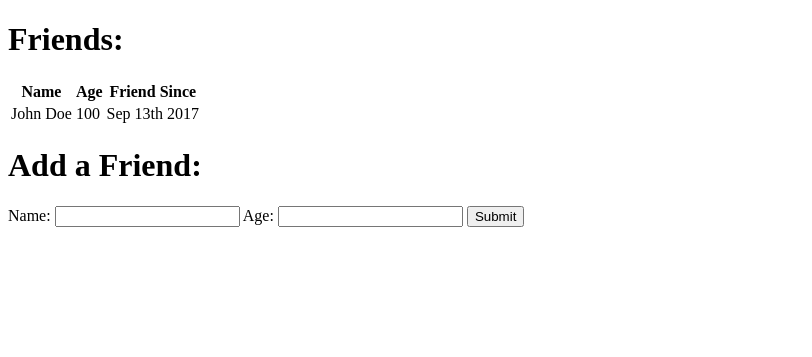
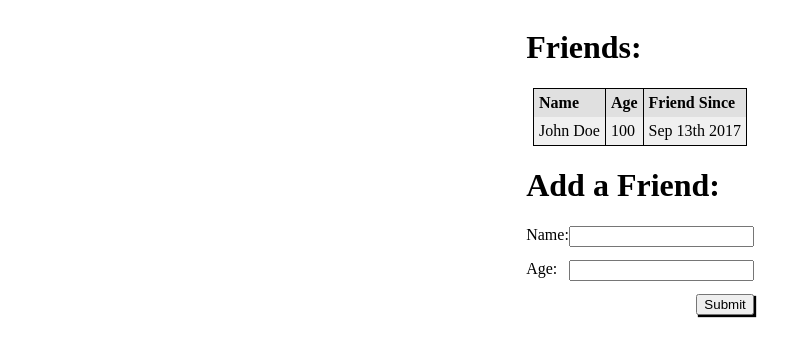
Before and after one commit to ctdoan33/full_friends, a Flask app: page / in a window 1280 px wide. Shown: the top 357 px of the page, without its empty margins (0-812 px from the left). Run offline with Flask 2, Linux system fonts and the light colour scheme; data comes from the database, SQL or seed files in the repository.

Commit message:
css added

```diff
--- /dev/null
+++ b/static/styles.css
@@ -0,0 +1,31 @@
+.center{
+    text-align: center;
+}
+table{
+    margin-left:auto;
+    margin-right:auto;
+    text-align: left;
+    border: 1px solid black;
+    border-collapse: collapse;
+}
+th, td{
+    border-right: 1px solid black;
+    border-collapse: collapse;
+    padding: 5px;
+}
+th{
+    background-color: #E0E0E0;
+}
+tr:nth-child(odd){
+    background-color: #F0F0F0;
+}
+div{
+    text-align: left;
+    display: inline-block;
+}
+input{
+    float: right;
+}
+.submit{
+    box-shadow: 2px 2px 1px black;
+}
--- a/templates/index.html
+++ b/templates/index.html
@@ -4,9 +4,11 @@
     <meta charset="UTF-8">
     <meta name="viewport" content="width=device-width, initial-scale=1.0">
     <meta http-equiv="X-UA-Compatible" content="ie=edge">
+    <link rel="stylesheet" href="{{ url_for('static', filename='styles.css') }}">
     <title>Friends</title>
 </head>
-<body>
+<body class="center">
+    <div>
         <h1>Friends:</h1>
         <table>
             <thead>
@@ -28,9 +30,10 @@
         </table>
         <h1>Add a Friend:</h1>
         <form action="/insert" method="post">
-        Name: <input type="text" name="name">
-        Age: <input type="text" name="age">
-        <input type="submit" value="Submit">
+            <p>Name: <input type="text" name="name"></p>
+            <p>Age:  <input type="text" name="age"></p>
+            <input class="submit" type="submit" value="Submit">
         </form>
+    </div>
 </body>
 </html>
```
Lines whose indentation alone changed are shown as unchanged.
